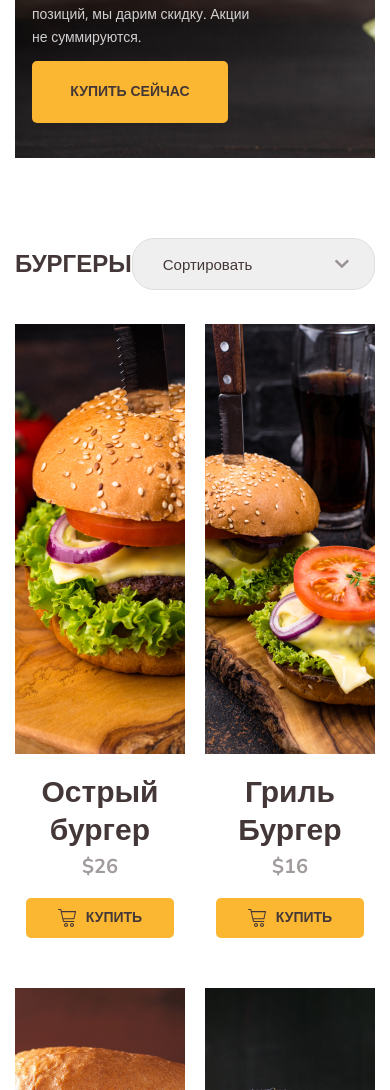
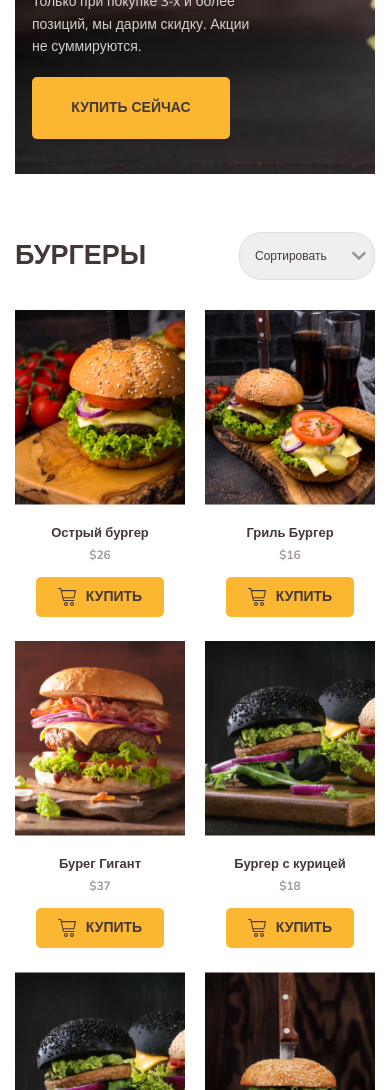
Before and after one commit to ArtyomUschenko/frontend-Module01-hamburger, a website: page src/index.html in a window 390 px wide. Shown: the part 527-1617 px from the top of the page. Drawn offline with nearby package versions, Linux system fonts and the light colour scheme; files that its build step writes are made by us from their sources; files whose address does not match are found by name.

Commit message:
Стилизация основного блока под планшет

```diff
--- a/src/sass/style.sass
+++ b/src/sass/style.sass
@@ -280,6 +280,7 @@ a
 .menu-title
   margin-top: 0
   margin-bottom: 0
+  font-size: 44px
   color: var(--dark)
   font-family: var(--nunito-sans)
   font-weight: 700
@@ -620,23 +621,52 @@ a
     border: none
     position: absolute
     top: 20px
-    right: 20px
-
+    right: 20p
   .hero
-    padding-top: 55px
+    padding-top: 57px
     padding-bottom: 55px
   .breadcrumbs
     font-size: 14px
   .hero-title
     font-size: 38px
+    margin-top: 28px
+    margin-bottom: 13px
   .hero-description
     font-size: 12px
+    line-height: 166%
   .banner
     margin-top: 33px
   .banner-wrapper
     padding: 35px 17px
+  .banner-title
+    margin-bottom: 9px
   .banner-description
     font-size: 14px
     max-width: 222px
+    margin-bottom: 20px
   .banner-btn
-    max-width: 196px
+    max-width: 198px
+  .menu-header
+    margin-top: 58px
+    margin-bottom: 30px
+  .menu-title
+    font-size: 27px
+  .menu-select
+    font-size: 12px
+    width: 136px
+    flex-basis: 136px
+    background-position: 93% center
+    padding: 13px 15px
+  .menu-box
+    gap: 24px 20px
+  .menu-thumb
+    margin-bottom: 10px
+    height: 50vw
+  .menu-name
+    font-size: 13px
+    margin-bottom: 8px
+  .menu-price
+    font-size: 12px
+    margin-bottom: 14px
+  .menu-btn
+    padding: 11px 22px
```
